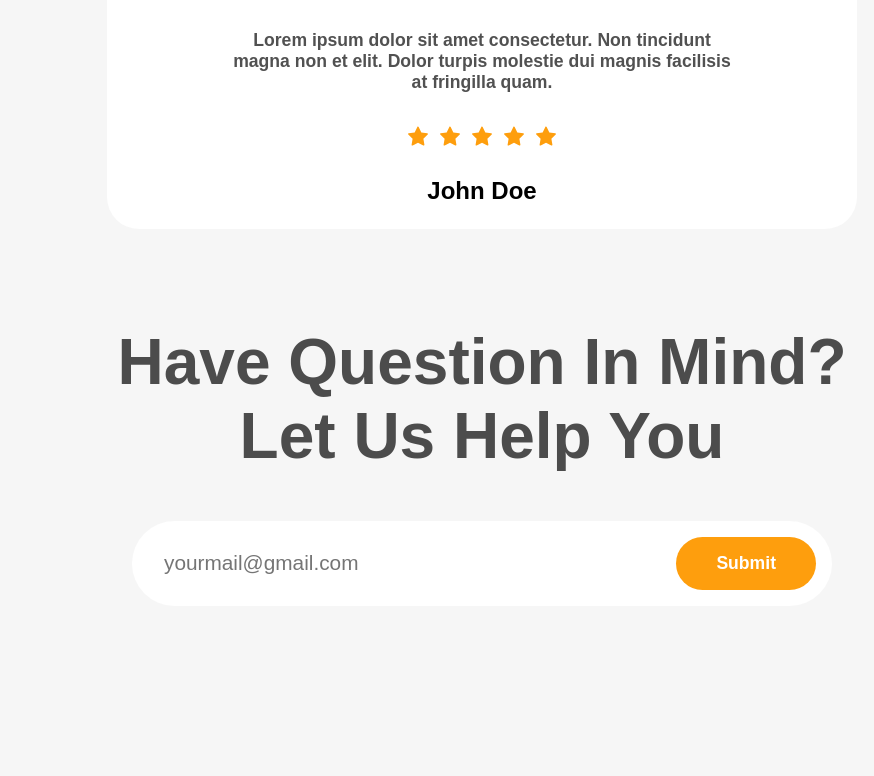
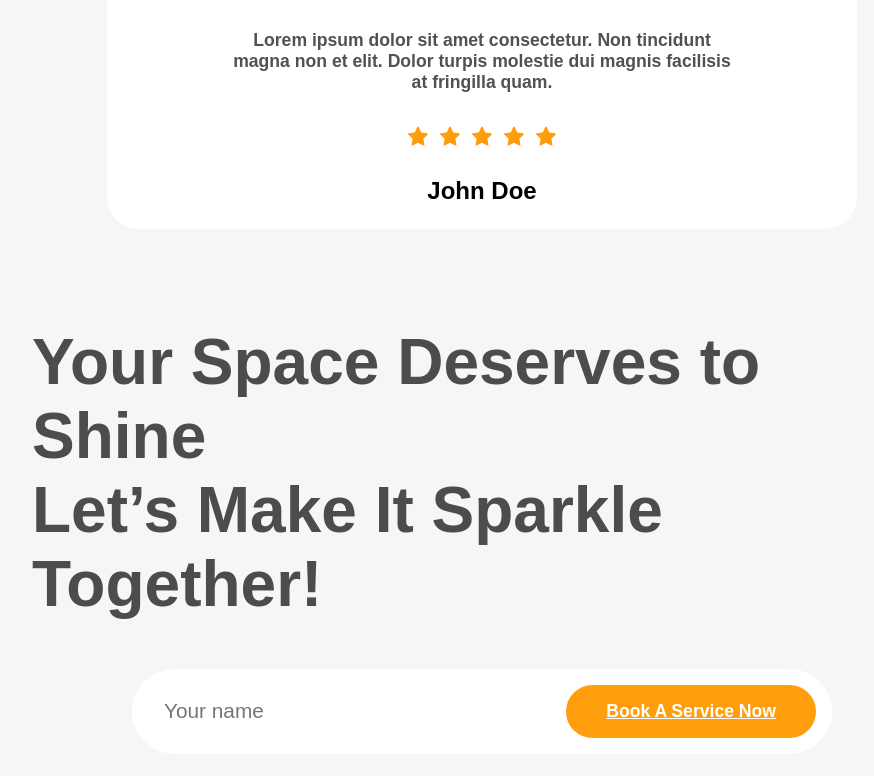
Before and after one commit to BasilEldhoJoseph/caretaker, a React (Create React App) app: page / in a window 1280 px wide. Shown: the part 3083-3859 px from the top of the page, without its empty margins (158-1032 px from the left). Before the commit the page ends 3785 px from the top, so only its background shows below. Built offline with nearby package versions, Linux system fonts and the light colour scheme; a web font is replaced by a local one.

Commit message:
added whatsapp

```diff
--- a/src/components/contact.js
+++ b/src/components/contact.js
@@ -1,13 +1,38 @@
-import React from "react";
+import React, { useState } from "react";
 
 const Contact = () => {
+  const [name, setName] = useState("");
+
+  const handleClick = (e) => {
+    if (!name.trim()) {
+      e.preventDefault();
+      alert("Please enter your name before booking a service.");
+    }
+  };
+
+  const message = `Hi, I am ${name}. I'm interested in your cleaning services`;
+  const whatsappLink = `https://wa.me/918590398159?text=${encodeURIComponent(message)}`;
+
   return (
     <div className="contact-page-wrapper">
-      <h1 className="primary-heading">Have Question In Mind?</h1>
-      <h1 className="primary-heading">Let Us Help You</h1>
+      <h1 className="primary-heading">Your Space Deserves to Shine</h1>
+      <h1 className="primary-heading">Let’s Make It Sparkle Together!</h1>
       <div className="contact-form-container">
-        <input type="text" placeholder="yourmail@gmail.com" />
-        <button className="secondary-button">Submit</button>
+        <input
+          type="text"
+          placeholder="Your name"
+          value={name}
+          onChange={(e) => setName(e.target.value)}
+        />
+        <a
+          href={whatsappLink}
+          target="_blank"
+          rel="noopener noreferrer"
+          className="secondary-button"
+          onClick={handleClick}
+        >
+          Book A Service Now
+        </a>
       </div>
     </div>
   );
```
